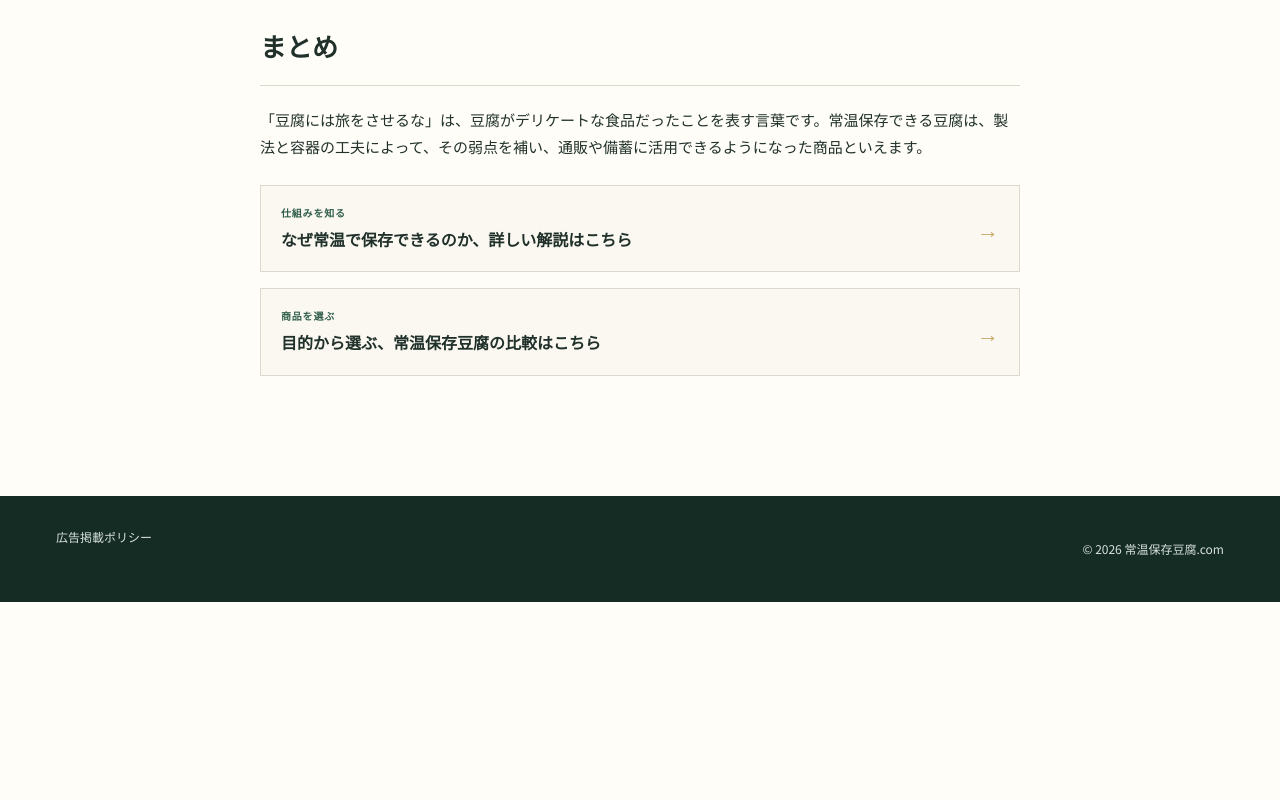
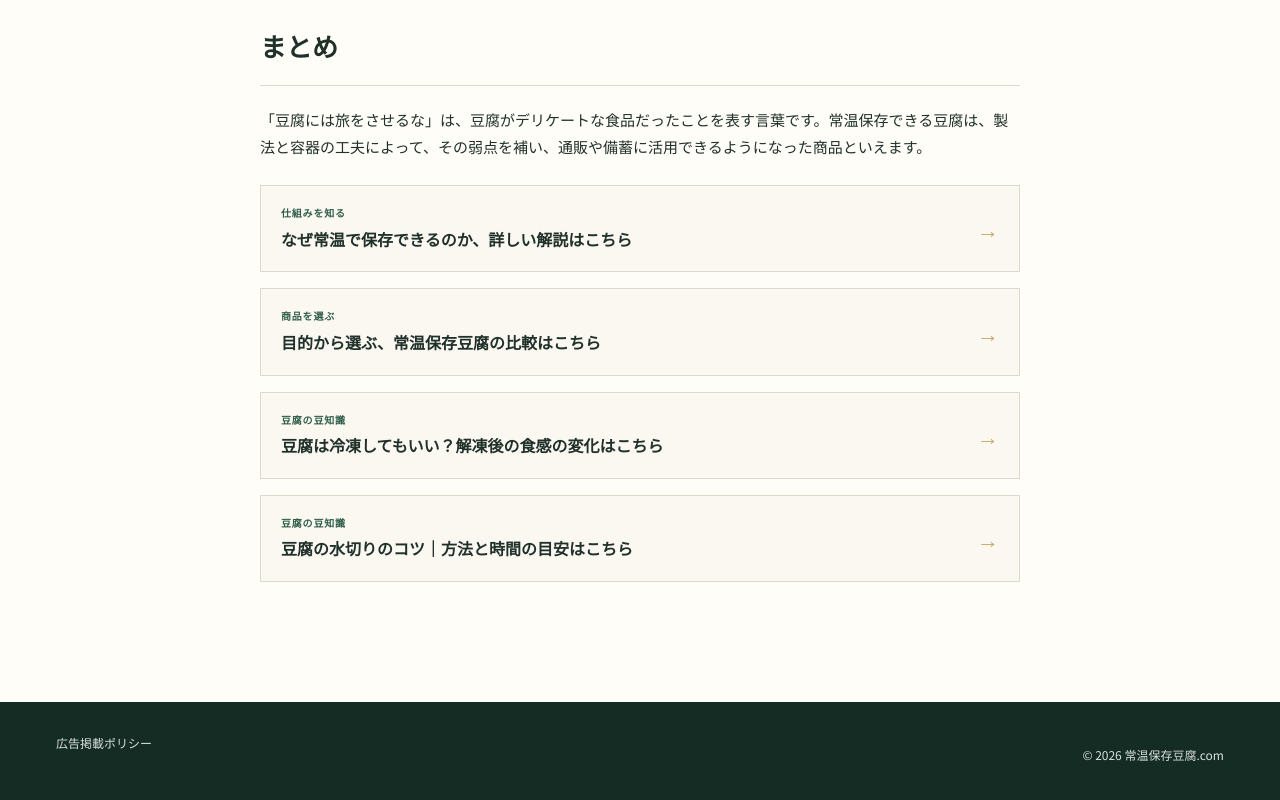
Before and after one commit to tofu102-15/shelf-stable-tofu, a website: page public/trivia-journey.html in a window 1280 px wide. Shown: the part 1876-2676 px from the top of the page. Before the commit the page ends 2478 px from the top, so only its background shows below. Drawn offline with Linux system fonts and the light colour scheme.

Commit message:
Add cross-links between tofu trivia articles

```diff
--- a/public/trivia-journey.html
+++ b/public/trivia-journey.html
@@ -79,6 +79,20 @@
             </span>
             <b aria-hidden="true">→</b>
           </a>
+          <a class="intro-article-link" href="trivia-fridge.html">
+            <span>
+              <small>豆腐の豆知識</small>
+              <strong>豆腐は冷凍してもいい？解凍後の食感の変化はこちら</strong>
+            </span>
+            <b aria-hidden="true">→</b>
+          </a>
+          <a class="intro-article-link" href="trivia-draining.html">
+            <span>
+              <small>豆腐の豆知識</small>
+              <strong>豆腐の水切りのコツ｜方法と時間の目安はこちら</strong>
+            </span>
+            <b aria-hidden="true">→</b>
+          </a>
         </div>
       </div>
     </article>
```
Also changed, not shown: public/trivia-draining.html (+14 -0 lines), public/trivia-fridge.html (+14 -0 lines).
